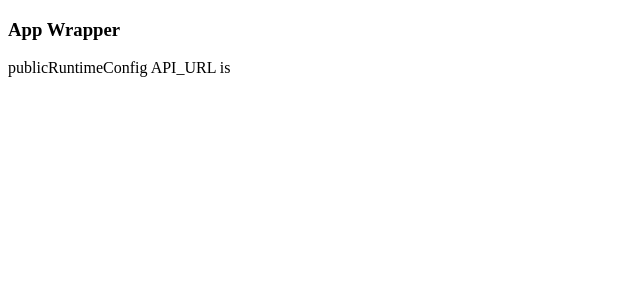
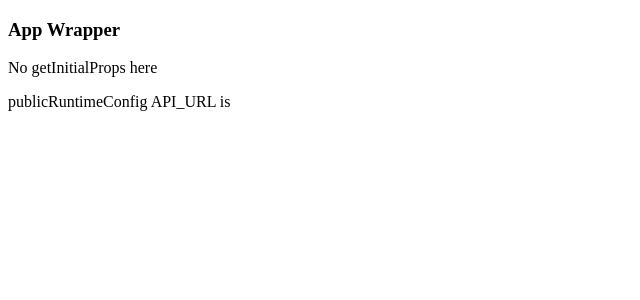
Before and after one commit to eriksecker/nextjs-runtime-envs, a Next.js app: page / in a window 1280 px wide. Shown: the top 300 px of the page, without its empty margins (0-640 px from the left). Built offline with nearby package versions, Linux system fonts and the light colour scheme.

Commit message:
_app wrapper seems okay, what happens if I remove getInitialProps from page and rely only on getInitialProps from _app?

```diff
--- a/pages/index.js
+++ b/pages/index.js
@@ -10,16 +10,17 @@ const { API_URL } = publicRuntimeConfig
 const Home = (props) => {
   return (
 		<div>
+			<p>No getInitialProps here</p>
 			<div>publicRuntimeConfig API_URL is {API_URL}</div>
 		</div>
 	)
 }
 
-Home.getInitialProps = async function() {
-	// const { API_URL } = serverRuntimeConfig
-	return {
-	// 	API_URL,
-	}
-}
+// Home.getInitialProps = async function() {
+// 	// const { API_URL } = serverRuntimeConfig
+// 	return {
+// 	// 	API_URL,
+// 	}
+// }
 
 export default Home;
```
